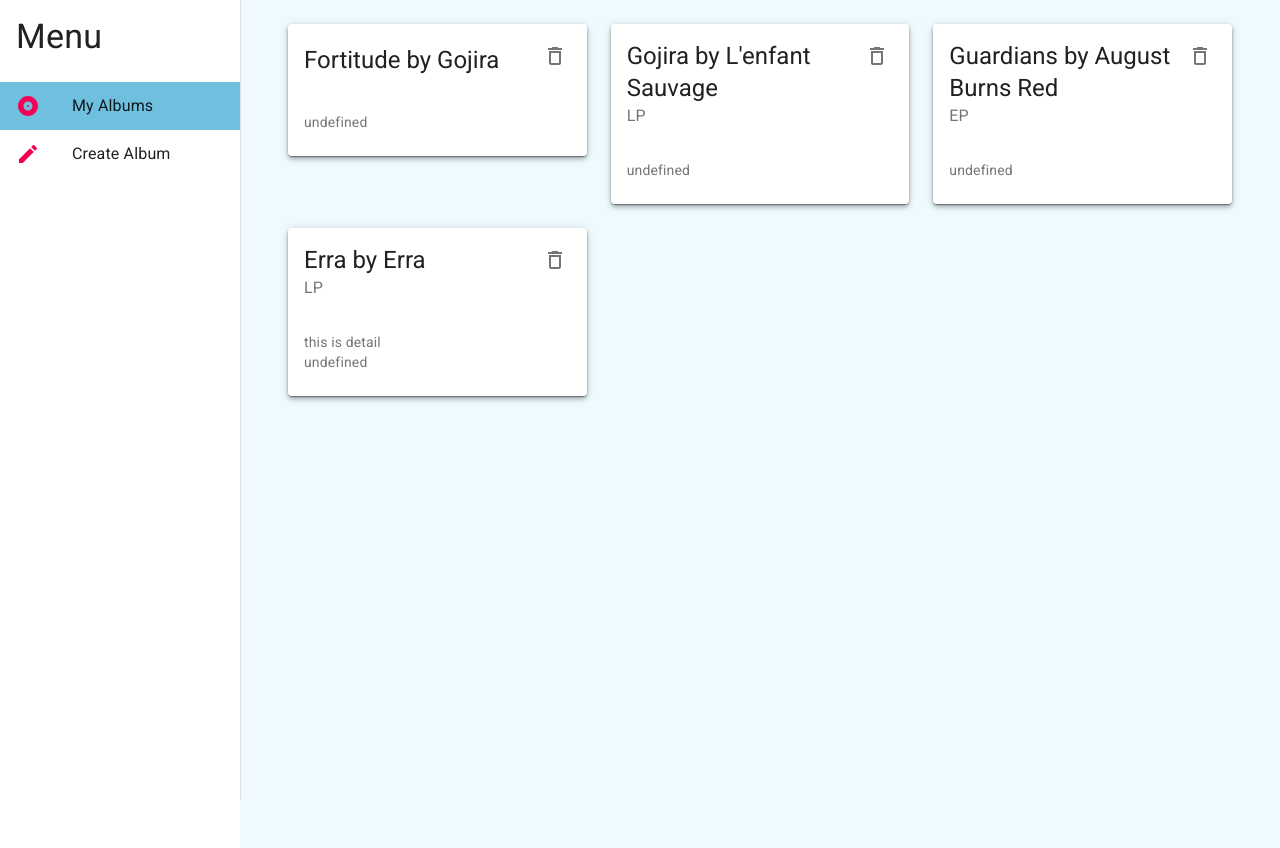
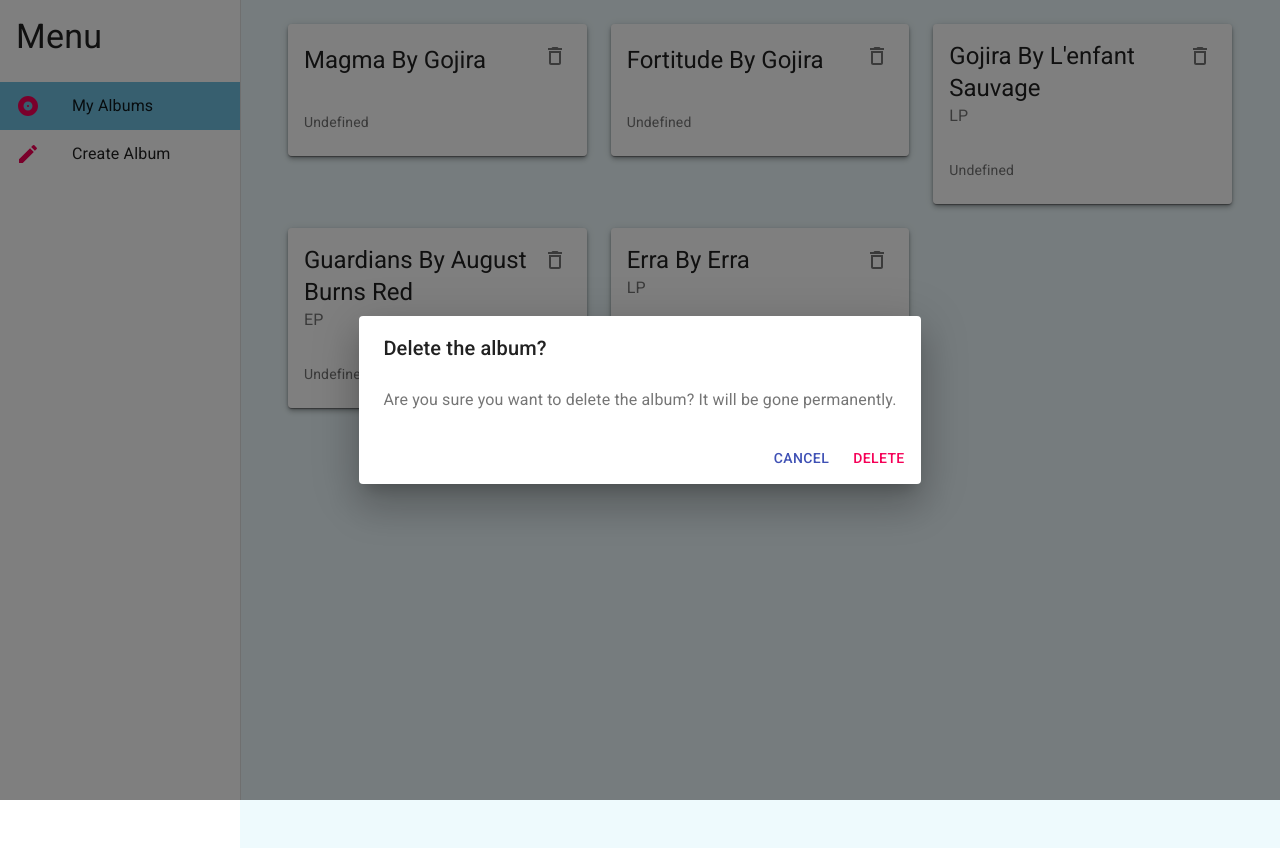
Before and after one commit to ZuzaUsakiewicz/album-collection-material-ui, a React (Create React App) app: page / in a window 1280 px wide. Both pictures are taken after a click on the button 554 px from the left and 56 px from the top of the page. Built offline with nearby package versions, Linux system fonts and the light colour scheme; no server answers; data requests are answered from the project's data file.

Commit message:
add dialog modal with delete confirm

```diff
--- a/src/components/AlbumCard.js
+++ b/src/components/AlbumCard.js
@@ -1,27 +1,46 @@
-import React from "react";
+import React, { useState } from "react";
 import Card from "@material-ui/core/Card";
 import CardHeader from "@material-ui/core/CardHeader";
 import CardContent from "@material-ui/core/CardContent";
 import { IconButton, Typography } from "@material-ui/core";
 import { DeleteOutlined } from "@material-ui/icons";
 import { makeStyles } from "@material-ui/core/styles";
+import Button from "@material-ui/core/Button";
+import Dialog from "@material-ui/core/Dialog";
+import DialogActions from "@material-ui/core/DialogActions";
+import DialogContent from "@material-ui/core/DialogContent";
+import DialogContentText from "@material-ui/core/DialogContentText";
+import DialogTitle from "@material-ui/core/DialogTitle";
 
 const useStyles = makeStyles({
   root: {
     width: "100%",
     height: "100%",
+    textTransform: "capitalize",
   },
 });
 
 export default function AlbumCard({ album, handleDelete }) {
   const classes = useStyles();
+  const [open, setOpen] = useState(false);
+
+  const handleClickOpen = () => {
+    setOpen(true);
+  };
+
+  const handleClose = () => {
+    setOpen(false);
+  };
 
   return (
     <div>
       <Card elevation={4} className={classes.root}>
         <CardHeader
           action={
-            <IconButton onClick={() => handleDelete(album.id)}>
+            // <IconButton onClick={() => handleDelete(album.id)}>
+            //   <DeleteOutlined />
+            // </IconButton>
+            <IconButton onClick={handleClickOpen}>
               <DeleteOutlined />
             </IconButton>
           }
@@ -37,6 +56,32 @@
           </Typography>
         </CardContent>
       </Card>
+      <Dialog
+        open={open}
+        onClose={handleClose}
+        aria-labelledby="alert-dialog-title"
+        aria-describedby="alert-dialog-description"
+      >
+        <DialogTitle id="alert-dialog-title">{"Delete the album?"}</DialogTitle>
+        <DialogContent>
+          <DialogContentText id="alert-dialog-description">
+            Are you sure you want to delete the album? It will be gone
+            permanently.
+          </DialogContentText>
+        </DialogContent>
+        <DialogActions>
+          <Button onClick={handleClose} color="primary">
+            Cancel
+          </Button>
+          <Button
+            onClick={() => handleDelete(album.id)}
+            color="secondary"
+            autoFocus
+          >
+            Delete
+          </Button>
+        </DialogActions>
+      </Dialog>
     </div>
   );
 }
```
